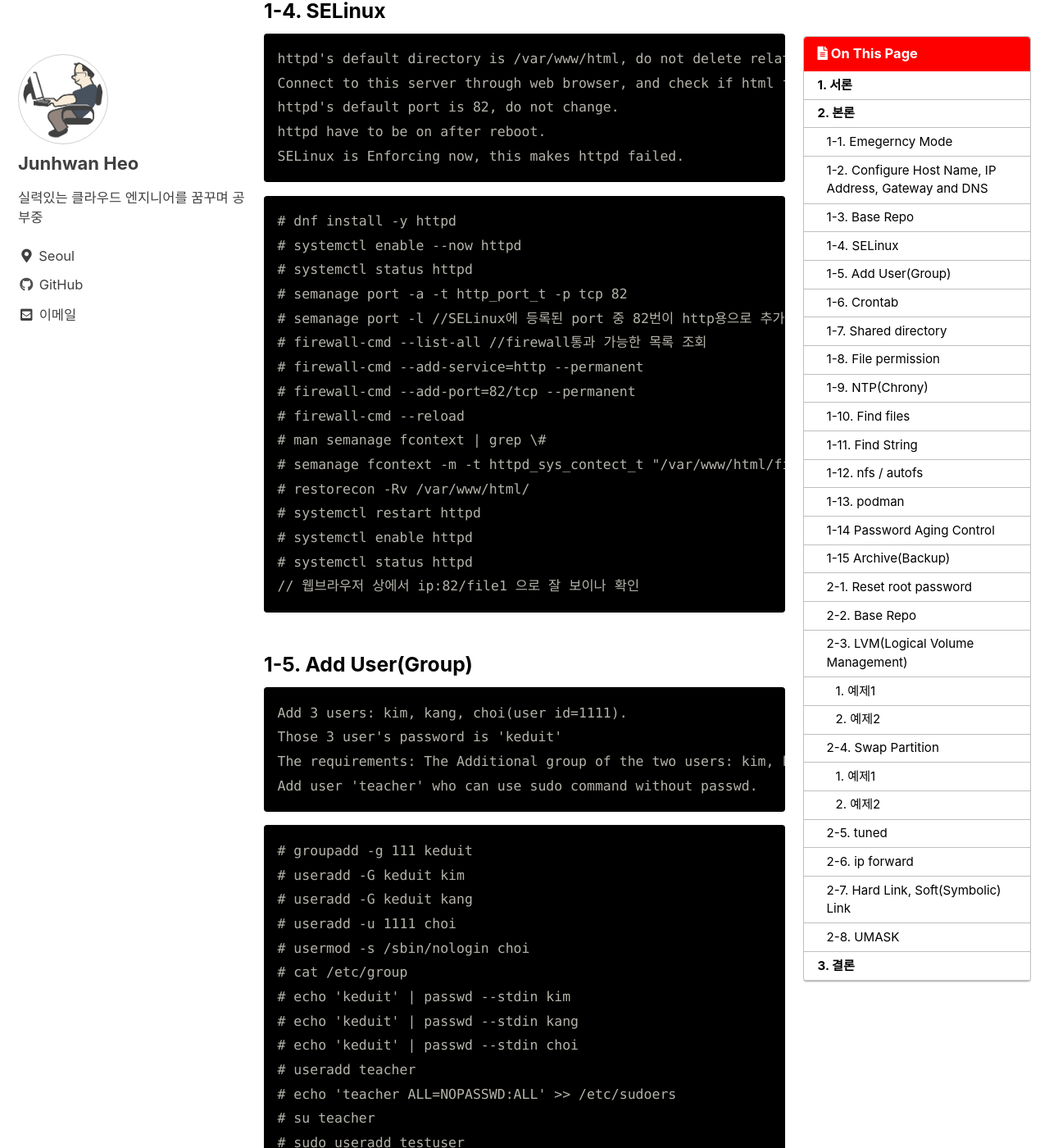
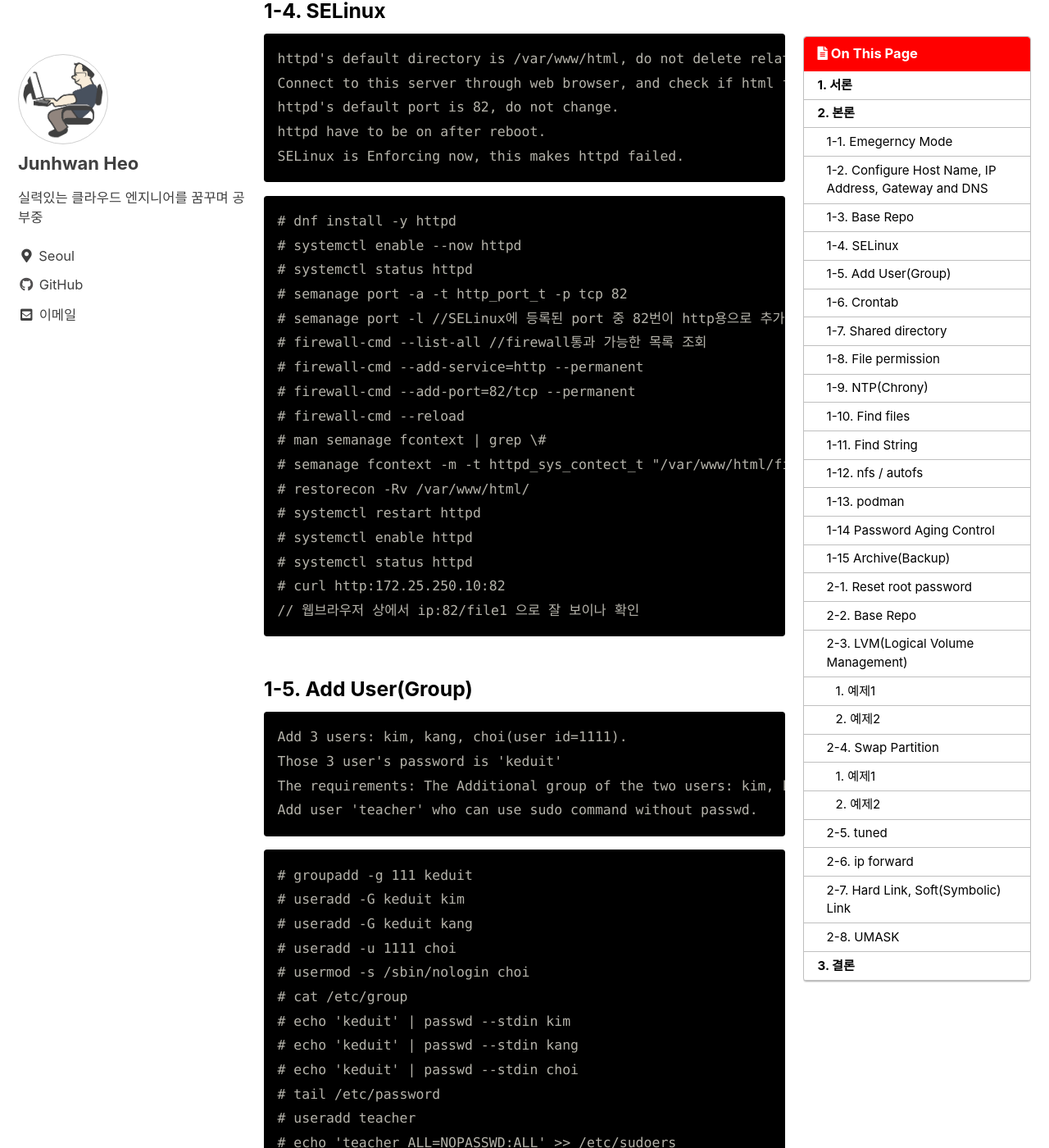
Before and after one commit to holeman4110/holeman4110.github.io, a Jekyll site: the page built from _posts/2023-03-03-rhcsa_practice.md, in a window 1280 px wide and 1400 px high, scrolled down 2981 px. Shown: the whole window at 82% size. Built offline with Jekyll 4.4.1, drawn with Linux system fonts in a browser that asks for light colours; cached includes are drawn as plain includes; a script bundle is joined from its source files by our own code; comment, search, counter and statistics services are not loaded; some of the changed text lies outside the part shown.

Commit message:
Update 2023-03-03-rhcsa_practice.md

````diff
--- a/_posts/2023-03-03-rhcsa_practice.md
+++ b/_posts/2023-03-03-rhcsa_practice.md
@@ -132,6 +132,7 @@ SELinux is Enforcing now, this makes httpd failed.
 # systemctl restart httpd
 # systemctl enable httpd
 # systemctl status httpd
+# curl http:172.25.250.10:82
 // 웹브라우저 상에서 ip:82/file1 으로 잘 보이나 확인
 ```
 
@@ -154,6 +155,7 @@ Add user 'teacher' who can use sudo command without passwd.
 # echo 'keduit' | passwd --stdin kim
 # echo 'keduit' | passwd --stdin kang
 # echo 'keduit' | passwd --stdin choi
+# tail /etc/password
 # useradd teacher
 # echo 'teacher ALL=NOPASSWD:ALL' >> /etc/sudoers
 # su teacher
````
